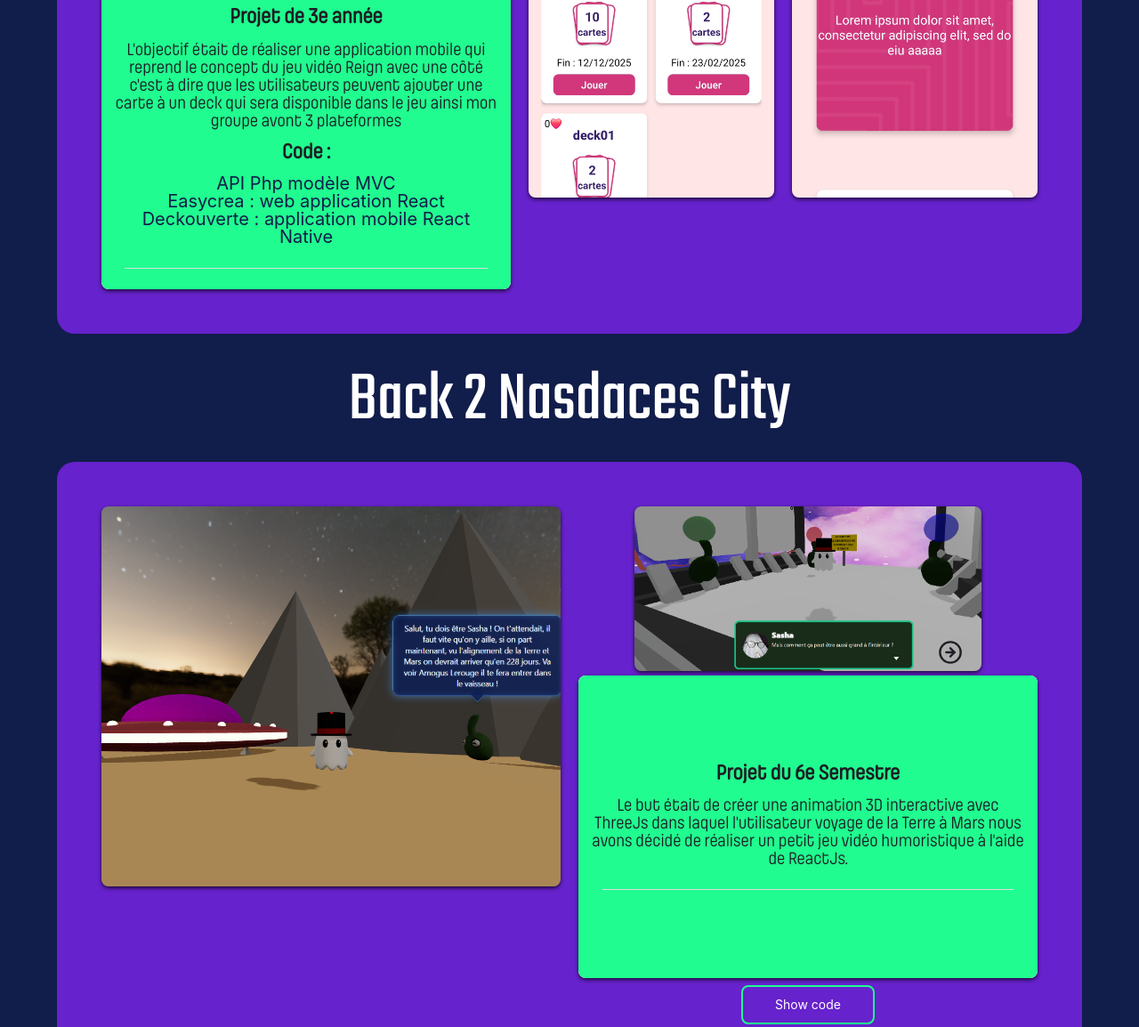
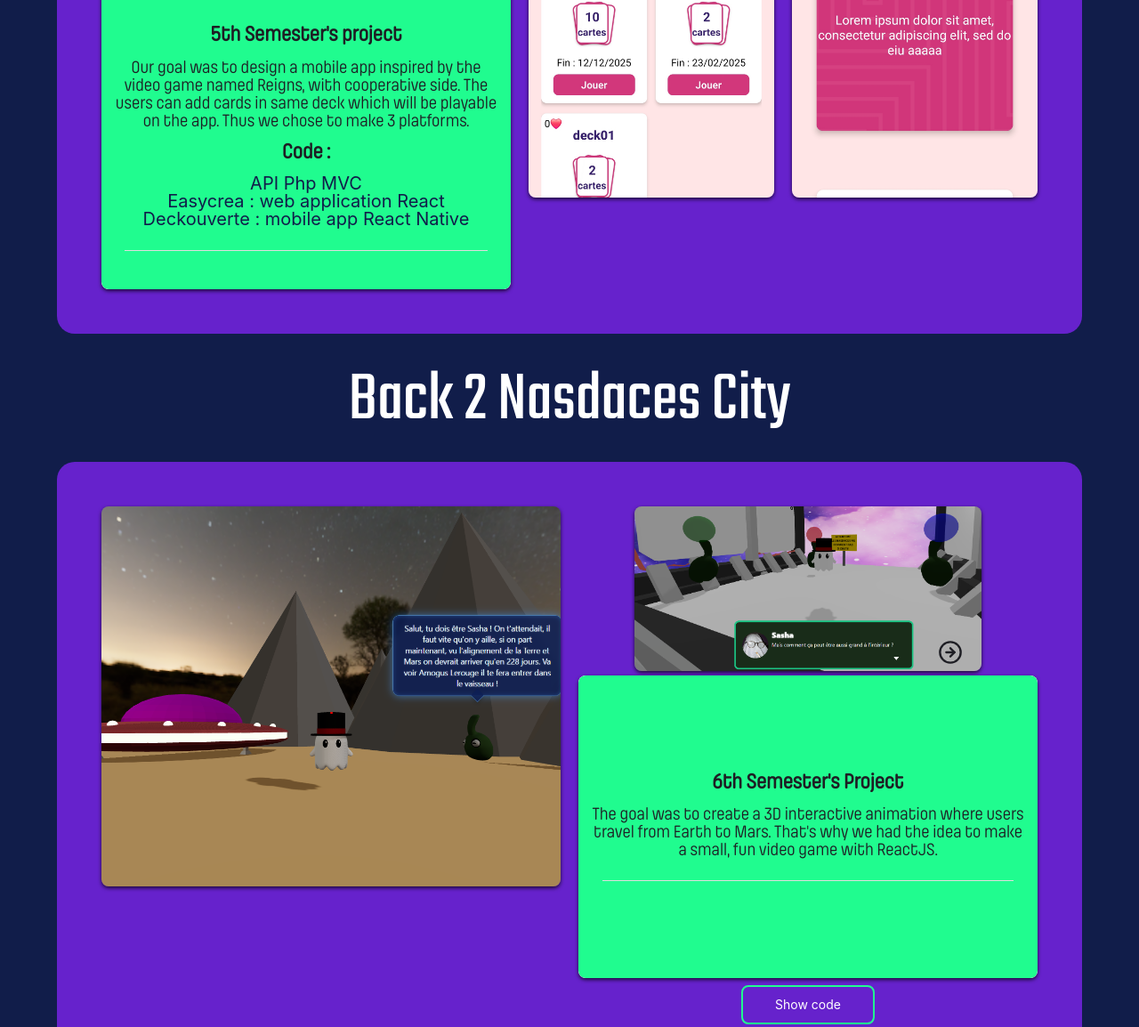
Before and after one commit to sasha4w/Portfolio-alternance, a website built with Vite: page index.html in a window 1280 px wide. Shown: the part 3009-4163 px from the top of the page at 89% size. Built offline with nearby package versions, Linux system fonts and the light colour scheme.

Commit message:
traduction des 2 projets

```diff
--- a/index.html
+++ b/index.html
@@ -686,31 +686,35 @@
 
             <div class="big-card">
               <div class="page active">
-                <p class="top-text">Projet de 3e année</p>
-                <p class="bold-title">
-                  L'objectif était de réaliser une application mobile qui
-                  reprend le concept du jeu vidéo Reign avec une côté c'est à
-                  dire que les utilisateurs peuvent ajouter une carte à un deck
-                  qui sera disponible dans le jeu ainsi mon groupe avont 3
-                  plateformes
+                <p class="top-text" data-translate="S5">
+                  5th Semester's project
+                </p>
+                <p class="bold-title" data-translate="S5Description">
+                  Our goal was to design a mobile app inspired by the video game
+                  named Reigns, with cooperative side. The users can add cards
+                  in same deck which will be playable on the app. Thus we chose
+                  to make 3 platforms.
                 </p>
                 <div>
-                  <p class="top-text">Code :</p>
+                  <p class="top-text" data-translate="S5Code">Code :</p>
                   <div class="bold-title">
                     <a
                       href="https://github.com/sasha4w/ReignApi"
                       target="_blank"
-                      >API Php modèle MVC</a
+                      data-translate="S5CodeApi"
+                      >API Php MVC</a
                     >
                     <a
                       href="https://github.com/Ascenssucreausucre/EasyCrea"
                       target="_blank"
+                      data-translate="S5CodeWebapp"
                       >Easycrea : web application React</a
                     >
                     <a
                       href="https://github.com/mxou/Deckouverte"
                       target="_blank"
-                      >Deckouverte : application mobile React Native</a
+                      data-translate="S5CodeMobile"
+                      >Deckouverte : mobile app React Native</a
                     >
                   </div>
                 </div>
@@ -757,12 +761,13 @@
 
             <div class="big-card">
               <div class="page active">
-                <p class="top-text">Projet du 6e Semestre</p>
-                <p class="bold-title">
-                  Le but était de créer une animation 3D interactive avec
-                  ThreeJs dans laquel l'utilisateur voyage de la Terre à Mars
-                  nous avons décidé de réaliser un petit jeu vidéo humoristique
-                  à l'aide de ReactJs.
+                <p class="top-text" data-translate="S6">
+                  6th Semester's Project
+                </p>
+                <p class="bold-title" data-translate="S6Description">
+                  The goal was to create a 3D interactive animation where users
+                  travel from Earth to Mars. That's why we had the idea to make
+                  a small, fun video game with ReactJS.
                 </p>
                 <div class="line"></div>
               </div>
--- a/public/translate.js
+++ b/public/translate.js
@@ -85,6 +85,46 @@ const translations = {
     fr: "Voir le code",
     kr: "쇼 코드",
   },
+  S5: {
+    en: "5th Semester's project",
+    fr: "Projet du 5e semestre",
+    kr: "5학기 프로젝트",
+  },
+  S5Description: {
+    en: "Our goal was to design a mobile app inspired by the video game named Reigns, with cooperative side. The users can add cards in same deck which will be playable on the app. Thus we chose to make 3 platforms.",
+    fr: "Notre objectif était de concevoir une application mobile inspirée du jeu vidéo Reigns, avec une dimension participative. Les utilisateurs peuvent ainsi ajouter des cartes à un deck commun, qui sera intégré au jeu. Pour cela, notre groupe a développé trois plateformes.",
+    kr: "우리의 목표는 협력적인 측면을 가진 비디오 게임인 Reigns에서 영감을 받은 모바일 앱을 설계하는 것이었습니다. 사용자는 앱에서 플레이할 수 있는 카드를 동일한 덱에 추가할 수 있습니다 ",
+  },
+  S5Code: {
+    en: "Code :",
+    fr: "Code :",
+    kr: "코드 :",
+  },
+  S5CodeApi: {
+    en: "API Php MVC",
+    fr: "API Php MVC",
+    kr: "API Php MVC",
+  },
+  S5CodeWebapp: {
+    en: "Easycrea : web application React",
+    fr: "Easycrea : web application React",
+    kr: "Easycrea : 애플리케이션 React",
+  },
+  S5CodeMobile: {
+    en: "Deckouverte : mobile app React Native",
+    fr: "Deckouverte : application mobile React Native",
+    kr: "Deckouverte : 모바일 앱 React Native",
+  },
+  S6: {
+    en: "6th Semester's project",
+    fr: "Projet du 6e semestre",
+    kr: "6학기 프로젝트",
+  },
+  S6Description: {
+    en: "The goal was to create a 3D interactive animation where users travel from Earth to Mars. That's why we had the idea to make a small, fun video game with ReactJS.",
+    fr: "Le but était de créer une animation 3D interactive avec ThreeJs dans laquel l'utilisateur voyage de la Terre à Mars nous avons décidé de réaliser un petit jeu vidéo humoristique à l'aide de ReactJs.",
+    kr: "우리의 목표는 사용자가 지구에서 화성까지 여행할 수 있는 3D 인터랙티브 애니메이션을 만드는 것이었습니다. 그래서 ReactJS로 작고 재미있는 비디오 게임을 만들자는 아이디어를 떠올렸습니다",
+  },
   artworks: {
     en: "Artworks",
     fr: "Réalisations graphiques",
```
